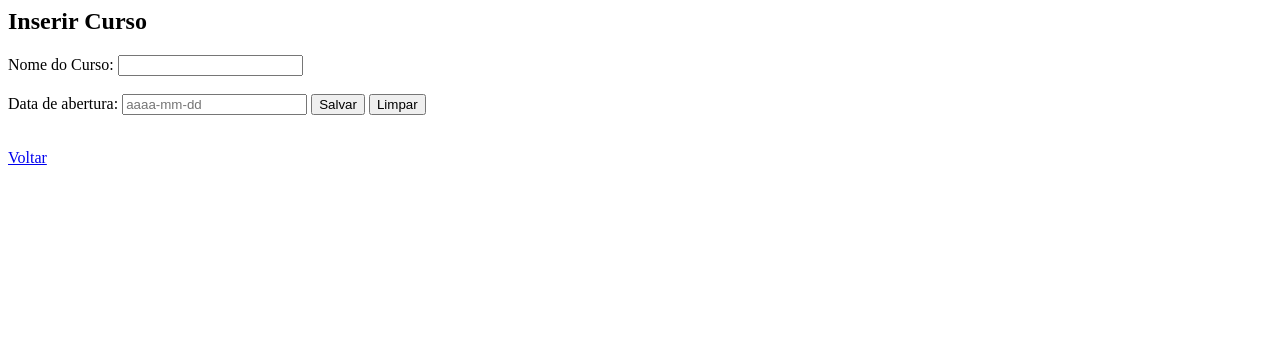
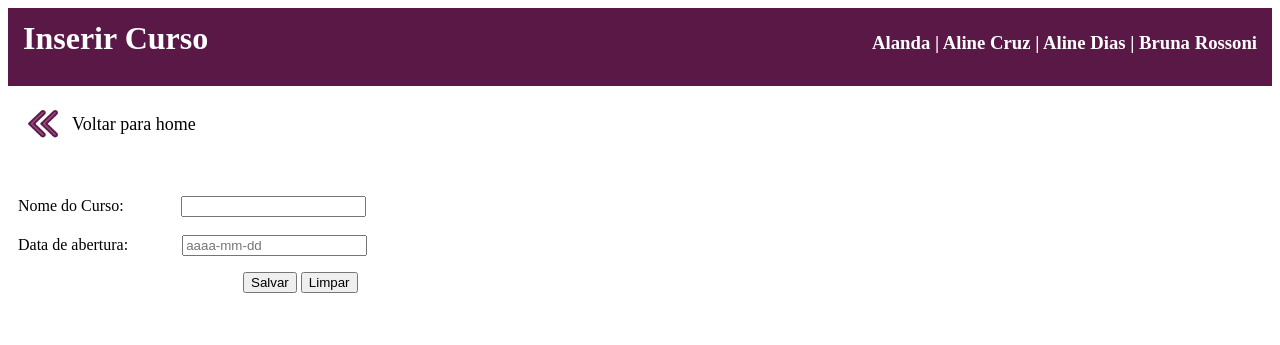
Before and after one commit to alinenecchi/trabalho_03_integracao_php_bd, a PHP site: page /cursos/inserir_curso.php in a window 1280 px wide. Shown: the top 345 px of the page. Run offline with PHP 8.4, Linux system fonts and the light colour scheme.

Commit message:
adc css nas paginas faltantes

```diff
--- a/alunos/inserir_alunos.php
+++ b/alunos/inserir_alunos.php
@@ -26,8 +26,6 @@
             </div>
           </a>
         </section>
-
-
 
         <form action="<?php echo htmlspecialchars($_SERVER["PHP_SELF"]);?>" method="GET" id="form">
             <label for="nome">Nome:</label>
--- /dev/null
+++ b/css/cursos.css
@@ -0,0 +1,15 @@
+#form {
+  /*background-color: yellow;*/
+  width: 95%;
+  height: 150px;
+  padding: 30px 0px 0px 10px;
+  margin-top: 80px;
+}
+
+label {
+  padding: 0px 50px 0px 0px;
+}
+
+#salvar {
+  margin-left: 225px;
+}
--- a/css/stylesheet.css
+++ b/css/stylesheet.css
@@ -1,11 +1,12 @@
 #header {
   width: 100%;
   height: 10%;
-  background-color: rgb(156, 149, 149);
+  background-color: rgb(90, 24, 70);
   /*background-color: rgba(255, 255, 255);*/
 }
 
 h1 {
+  color: white;
   float: left;
   padding-left: 15px;
   position: fixed;
@@ -13,15 +14,45 @@ h1 {
 }
 
 h2 {
+  color: white;
   float: right;
   padding-right: 15px;
   margin-top: 18px;
 }
 
 h3 {
+  color: white;
   float: right;
   padding-right: 15px;
   margin-top: 24px;
+}
+
+#backNav {
+  /*background-color: blue;*/
+  width: 100%;
+  height: 50px;
+  padding: 8px 0px 0px 10px;
+  margin-top: 10px;
+  font-size: 18px;
+  position: fixed;
+}
+
+#backButton {
+  float: left;
+  width: 50px;
+  height: 40px;
+}
+
+#backIcon {
+  width: 30px;
+  margin-left: 10px;
+  margin-top: 4px;
+}
+
+#backText {
+  float: left;
+  margin-left: 4px;
+  margin-top: 10px;
 }
 
 #container {
@@ -34,7 +65,7 @@ h3 {
 
 .cards {
   float: left;
-  background-color: rgb(168, 255, 160, 0.9);
+  background-color: rgb(145, 13, 63, 0.5);
   width: 80%;
   height: 80px;
   margin-left: 10%;
--- a/cursos/inserir_curso.php
+++ b/cursos/inserir_curso.php
@@ -2,19 +2,41 @@
     <head>
       <meta http-equiv="Content-Type" content="text/html; charset=UTF-8">
       <title>Cursos</title>
+
+      <style type="text/css">
+        @import "../css/stylesheet.css";
+        @import "../css/cursos.css";
+      </style>
     </head>
 
     <body>
-        <h2>Inserir Curso</h2>
-        <form action="" method="GET">
+
+      <div id="header">
+        <h1>Inserir Curso</h1>
+        <h3>Alanda | Aline Cruz | Aline Dias | Bruna Rossoni</h3>
+      </div>
+
+      <section id="backNav">
+        <a href="../index.php">
+          <div id="backButton">
+            <img src="../images/back.png" id="backIcon">
+          </div>
+
+          <div id="backText">
+            Voltar para home
+          </div>
+        </a>
+      </section>
+
+      <form action="" method="GET" id="form">
           <label for="nome_curso" id="nome_curso">Nome do Curso:</label>
-                <input type="text" name="nome_curso" id="nome_curso" required><br><br>
+              <input type="text" name="nome_curso" id="nome_curso" required style="margin-left: 3px"><br><br>
           <label for="data_abertura" id="data_abertura">Data de abertura:</label>
               <input type="text" name="data_abertura" placeholder="aaaa-mm-dd">
-            <input name ="submit" type="submit" value="Salvar"/>
-            <input type="reset" value="Limpar"/>
+          <p><input name ="submit" type="submit" value="Salvar" id="salvar"/>
+          <input type="reset" value="Limpar" id="limpar"/></p>
       </form>
-				<br><a href='../index.php'>Voltar</a>
+
         <?php
             $visibilidade = isset($_GET['submit']) ? "" : "display='none'";
             echo "<div $visibilidade>";
```
Also changed, not shown: css/alunos.css (+1 -28 lines), cursos/deletar_curso.php (+8 -2 lines), cursos/lista_curso.php (+22 -0 lines), images/back.png. Lines whose indentation alone changed are shown as unchanged.
